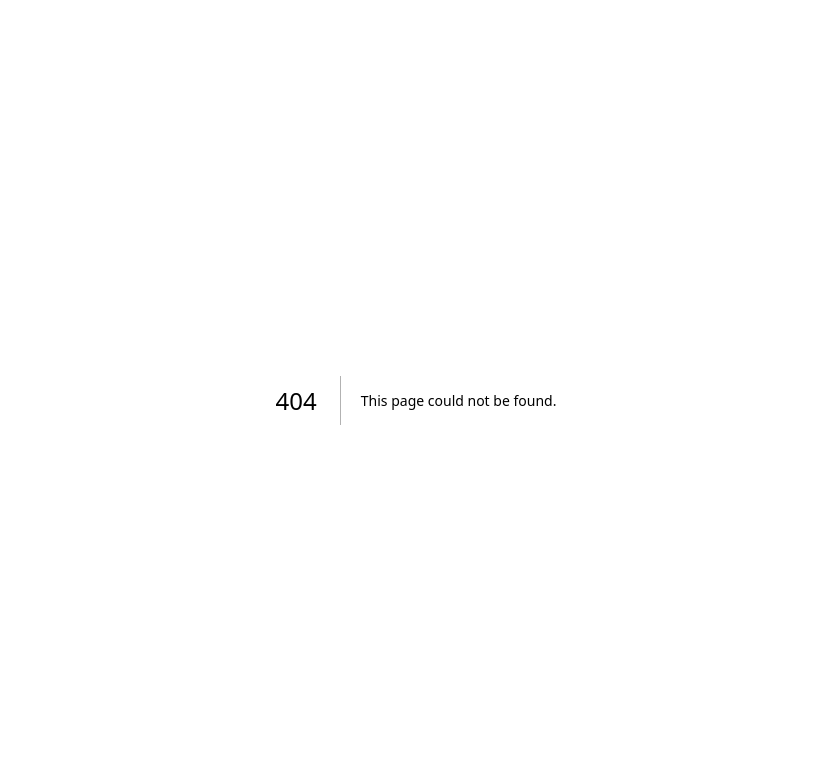
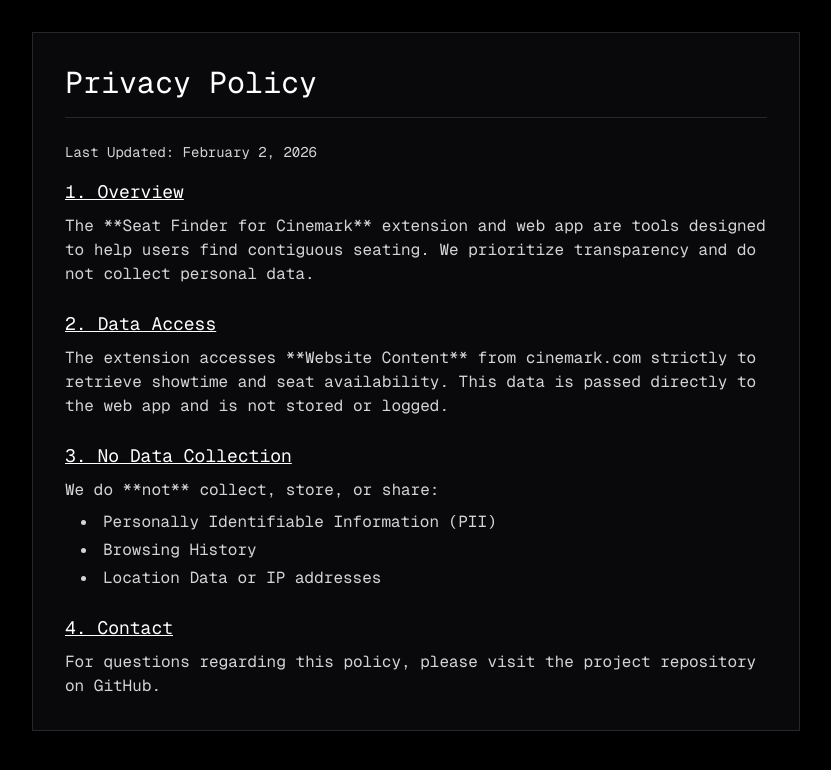
Before and after one commit to ThatcherMcc/better-cinemark-searches-webapp, a Next.js app: page /privacy in a window 1280 px wide. Before the commit this address had no page. Shown: the top 770 px of the page, without its empty margins (224-1055 px from the left). Built offline with nearby package versions, Linux system fonts and the light colour scheme.

Commit message:
feat: Privacy Policy

```diff
--- /dev/null
+++ b/src/app/privacy/page.tsx
@@ -0,0 +1,47 @@
+export default function PrivacyPolicy() {
+  return (
+    <main className="min-h-screen bg-black text-zinc-300 p-8 font-mono">
+      <div className="max-w-3xl mx-auto border border-zinc-800 p-8 bg-zinc-950">
+        <h1 className="text-3xl text-white mb-6 border-b border-zinc-800 pb-4">
+          Privacy Policy
+        </h1>
+        <p className="mb-4 text-sm">Last Updated: February 2, 2026</p>
+
+        <section className="space-y-6">
+          <div>
+            <h2 className="text-white text-lg mb-2 underline">1. Overview</h2>
+            <p>
+              The **Seat Finder for Cinemark** extension and web app are tools designed to help users find contiguous seating. We prioritize transparency and do not collect personal data.
+            </p>
+          </div>
+
+          <div>
+            <h2 className="text-white text-lg mb-2 underline">2. Data Access</h2>
+            <p>
+              The extension accesses **Website Content** from cinemark.com strictly to retrieve showtime and seat availability. This data is passed directly to the web app and is not stored or logged.
+            </p>
+          </div>
+
+          <div>
+            <h2 className="text-white text-lg mb-2 underline">3. No Data Collection</h2>
+            <p>
+              We do **not** collect, store, or share:
+            </p>
+            <ul className="list-disc list-inside ml-4 mt-2 space-y-1">
+              <li>Personally Identifiable Information (PII)</li>
+              <li>Browsing History</li>
+              <li>Location Data or IP addresses</li>
+            </ul>
+          </div>
+
+          <div>
+            <h2 className="text-white text-lg mb-2 underline">4. Contact</h2>
+            <p>
+              For questions regarding this policy, please visit the project repository on GitHub.
+            </p>
+          </div>
+        </section>
+      </div>
+    </main>
+  );
+}
```
